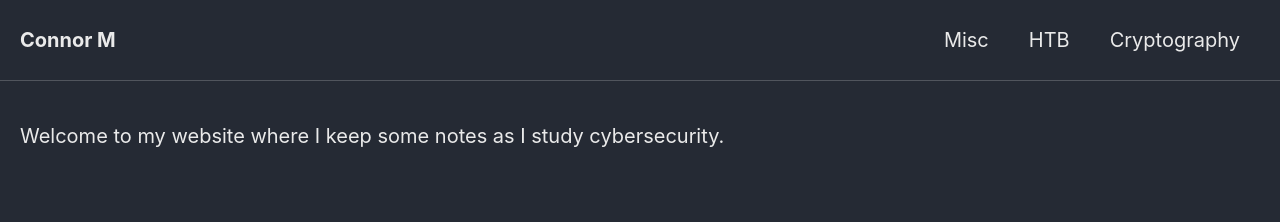
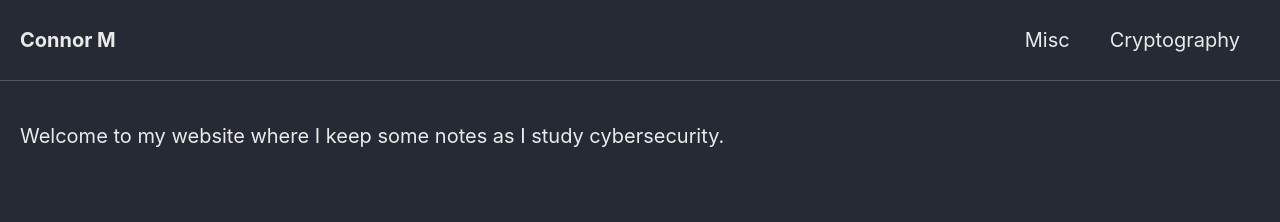
Before and after one commit to Connor-McCartney/Connor-McCartney.github.io, a Jekyll site: the page built from index.md, in a window 1280 px wide. Shown: the top 222 px of the page. Built offline with Jekyll 4.4.1, drawn with Linux system fonts in a browser that asks for light colours; cached includes are drawn as plain includes; our own code applies the rules of GitHub Pages for plain Markdown files.

Commit message:
Update navigation.yml

```diff
--- a/_data/navigation.yml
+++ b/_data/navigation.yml
@@ -1,7 +1,5 @@
 main:
   - title: "Misc"
     url: /misc/
-  - title: "HTB"
-    url: /htb/
   - title: "Cryptography"
     url: /cryptography/
```
